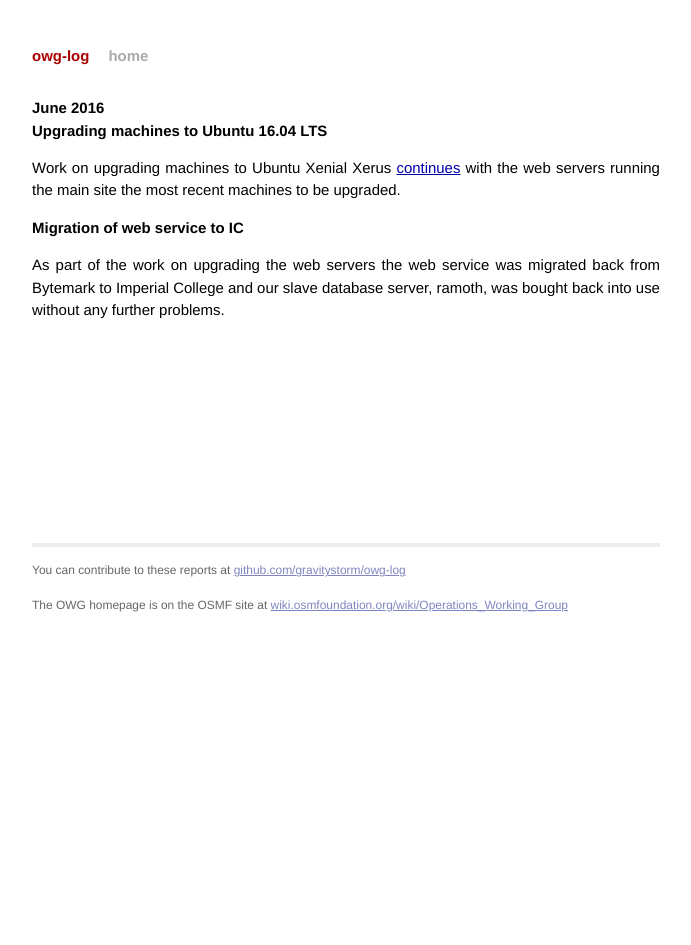
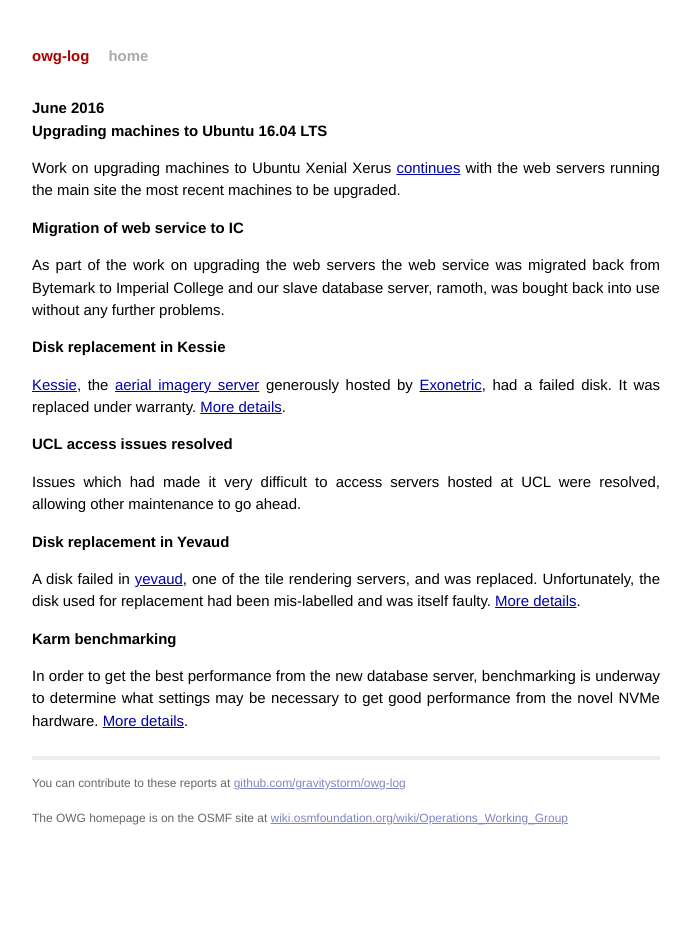
Before and after one commit to openstreetmap/owg-website, a Jekyll site: the page built from _posts/2016-06-01-june.md, in a window 1280 px wide. Shown: the whole page, without its empty margins (294-985 px from the left). Built offline with Jekyll 4.4.1, drawn with Linux system fonts in a browser that asks for light colours.

Commit message:
More updates for June.

```diff
--- a/_posts/2016-06-01-june.md
+++ b/_posts/2016-06-01-june.md
@@ -11,3 +11,19 @@ Work on upgrading machines to Ubuntu Xenial Xerus  [continues](https://github.co
 # Migration of web service to IC
 
 As part of the work on upgrading the web servers the web service was migrated back from Bytemark to Imperial College and our slave database server, ramoth, was bought back into use without any further problems.
+
+# Disk replacement in Kessie
+
+[Kessie](https://hardware.openstreetmap.org/servers/kessie.openstreetmap.org/), the [aerial imagery server](http://wiki.openstreetmap.org/wiki/Aerial_imagery#Imagery_hosted_on_OSM_servers:) generously hosted by [Exonetric](http://www.exonetric.com/), had a failed disk. It was replaced under warranty. [More details](https://github.com/openstreetmap/operations/issues/74).
+
+# UCL access issues resolved
+
+Issues which had made it very difficult to access servers hosted at UCL were resolved, allowing other maintenance to go ahead.
+
+# Disk replacement in Yevaud
+
+A disk failed in [yevaud](https://hardware.openstreetmap.org/servers/yevaud.openstreetmap.org/), one of the tile rendering servers, and was replaced. Unfortunately, the disk used for replacement had been mis-labelled and was itself faulty. [More details](https://github.com/openstreetmap/operations/issues/57).
+
+# Karm benchmarking
+
+In order to get the best performance from the new database server, benchmarking is underway to determine what settings may be necessary to get good performance from the novel NVMe hardware. [More details](https://github.com/openstreetmap/operations/issues/78).
```
